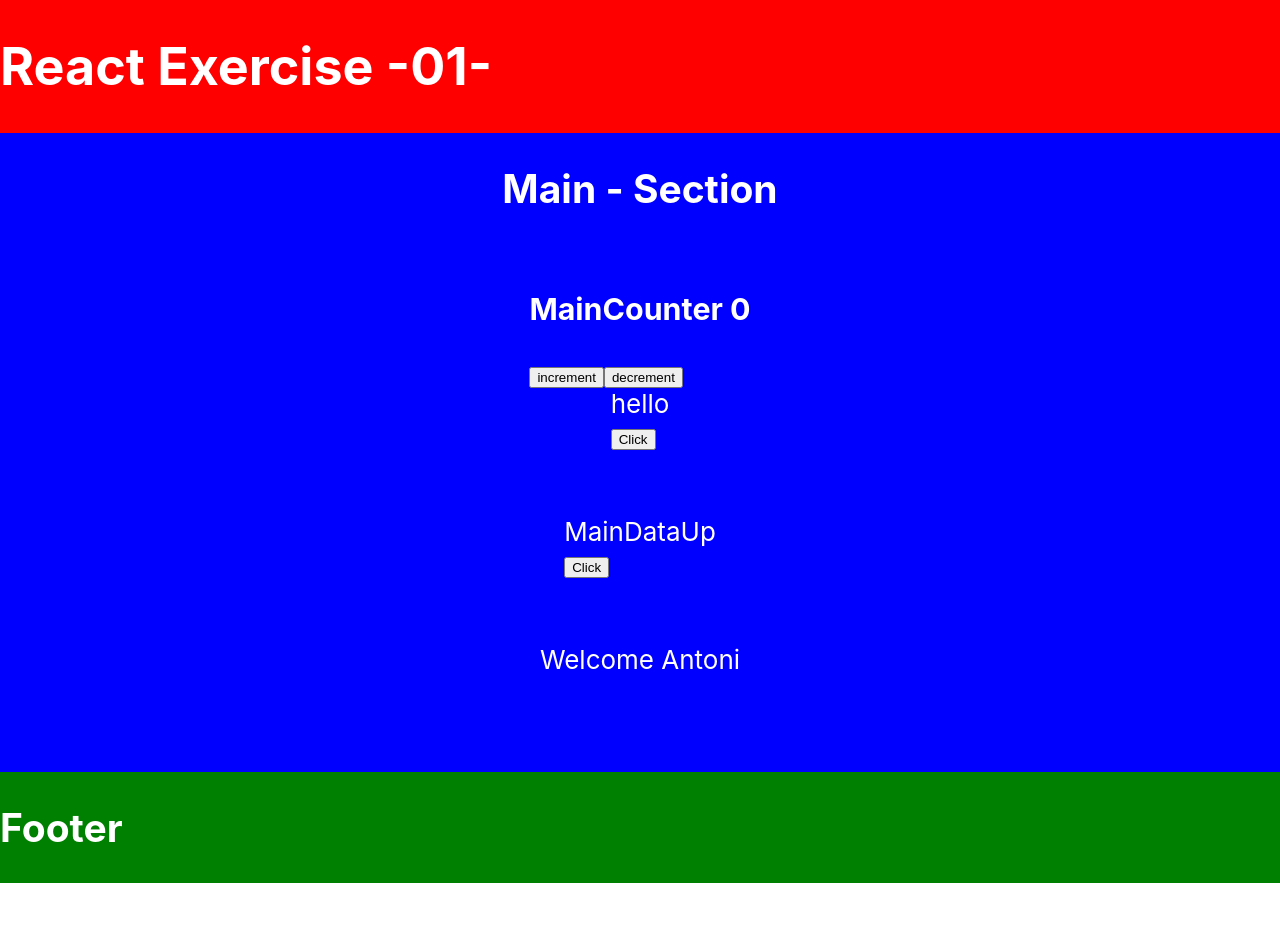
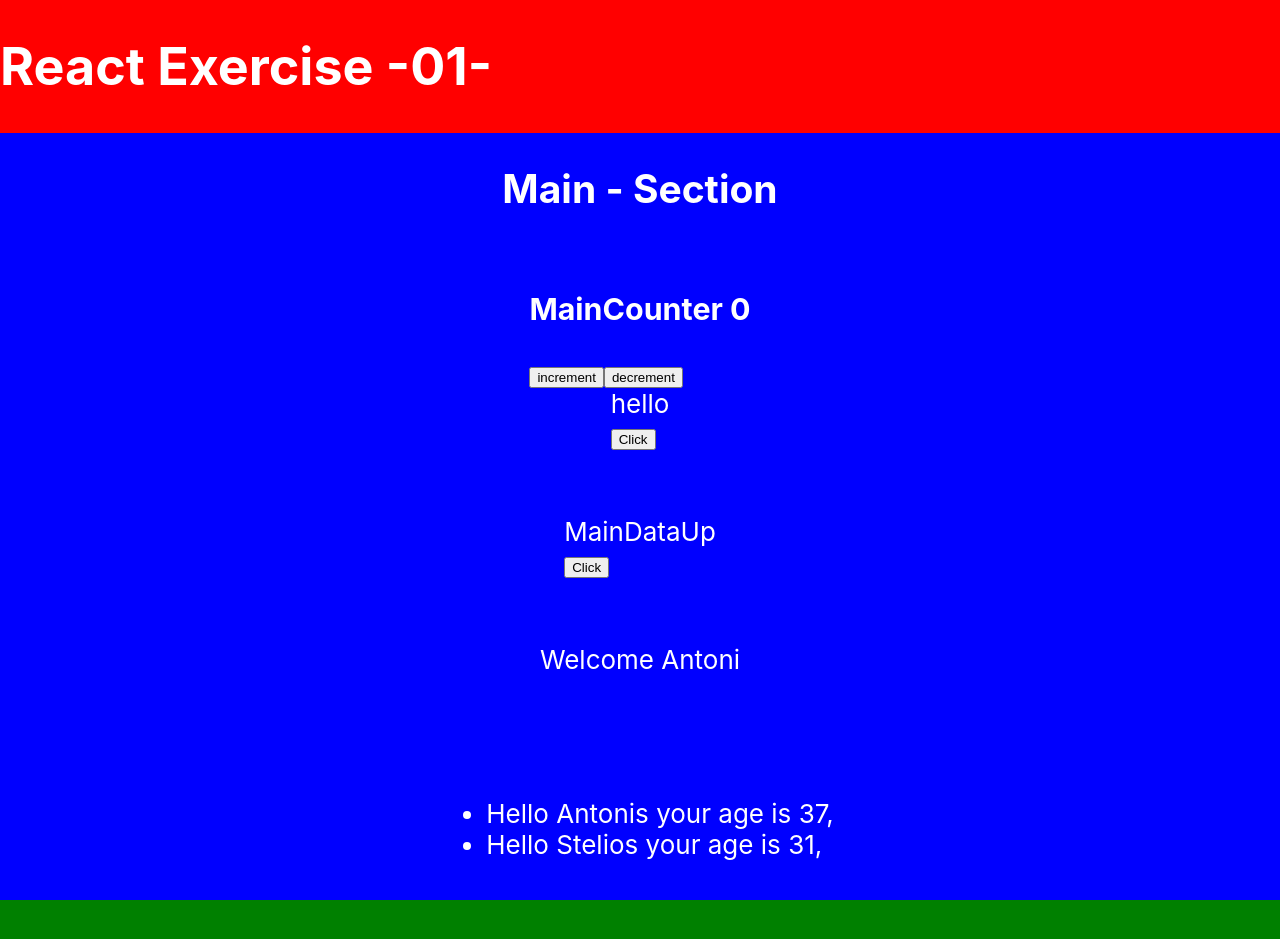
Before and after one commit to anmaras/react-exercise-01, a React (Create React App) app in the folder exercise-01/: page / in a window 1280 px wide. Shown: the top 939 px of the page. Before the commit the page ends 883 px from the top, so only its background shows below. Built offline with nearby package versions, Linux system fonts and the light colour scheme.

Commit message:
testing list  rendering

```diff
--- a/exercise-01/src/Components/Main/Main.js
+++ b/exercise-01/src/Components/Main/Main.js
@@ -4,6 +4,7 @@ import MainCounter from './MainCounter';
 import MainEventBind from './MainEventBind';
 import MainDataUp from './MainDataUp';
 import MainConditionalRender from './MainConditionalRender';
+import MainListRendering from './MainListRendering';
 
 import style from './Main.module.css';
 
@@ -31,6 +32,7 @@ class Main extends Component {
         <MainEventBind />
         <MainDataUp greet={this.greetParent} />
         <MainConditionalRender />
+        <MainListRendering />
       </div>
     );
   }
--- /dev/null
+++ b/exercise-01/src/Components/Main/MainListRendering.js
@@ -0,0 +1,17 @@
+import React, { Component } from 'react';
+import MainListRenderingItem from './MainListRenderingItem';
+class MainListRendering extends Component {
+  render() {
+    const names = [
+      { name: 'Antonis', age: 37, id: 1 },
+      { name: 'Stelios', age: 31, id: 2 },
+    ];
+    const nameList = names.map((name) => (
+      <MainListRenderingItem key={name.id} person={name} />
+    ));
+
+    return <ul>{nameList}</ul>;
+  }
+}
+
+export default MainListRendering;
--- /dev/null
+++ b/exercise-01/src/Components/Main/MainListRenderingItem.js
@@ -0,0 +1,14 @@
+import React, { Component } from 'react';
+
+class MainListRenderingItem extends Component {
+  render() {
+    const { name, age } = this.props.person;
+    return (
+      <li>
+        Hello {name} your age is {age},
+      </li>
+    );
+  }
+}
+
+export default MainListRenderingItem;
```
